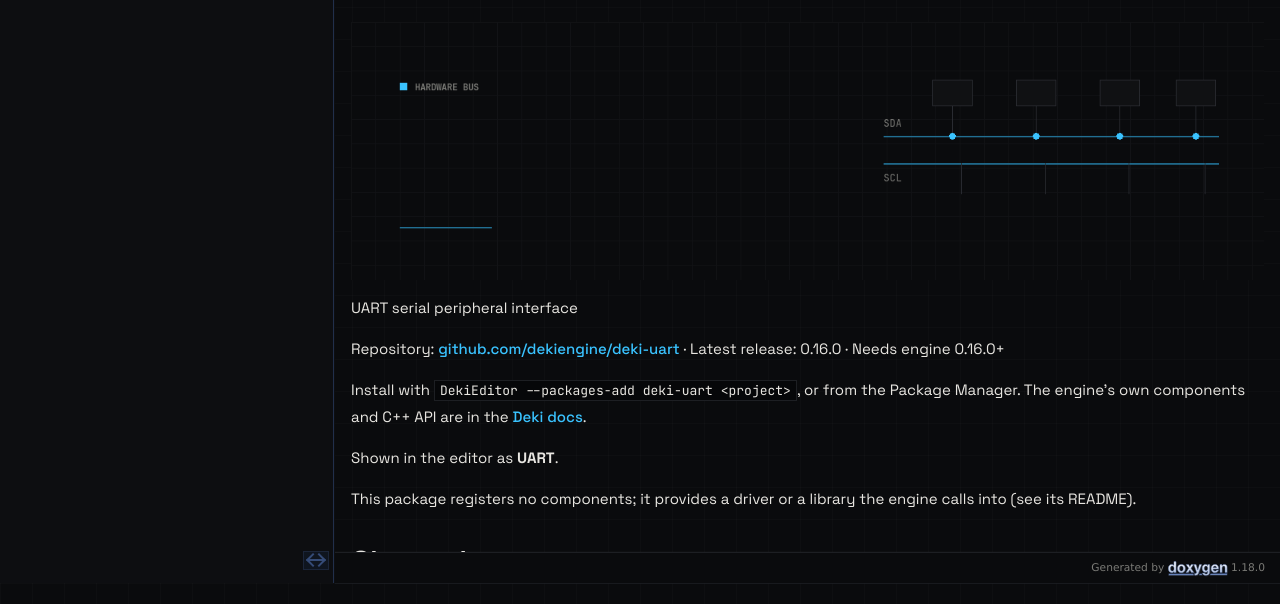
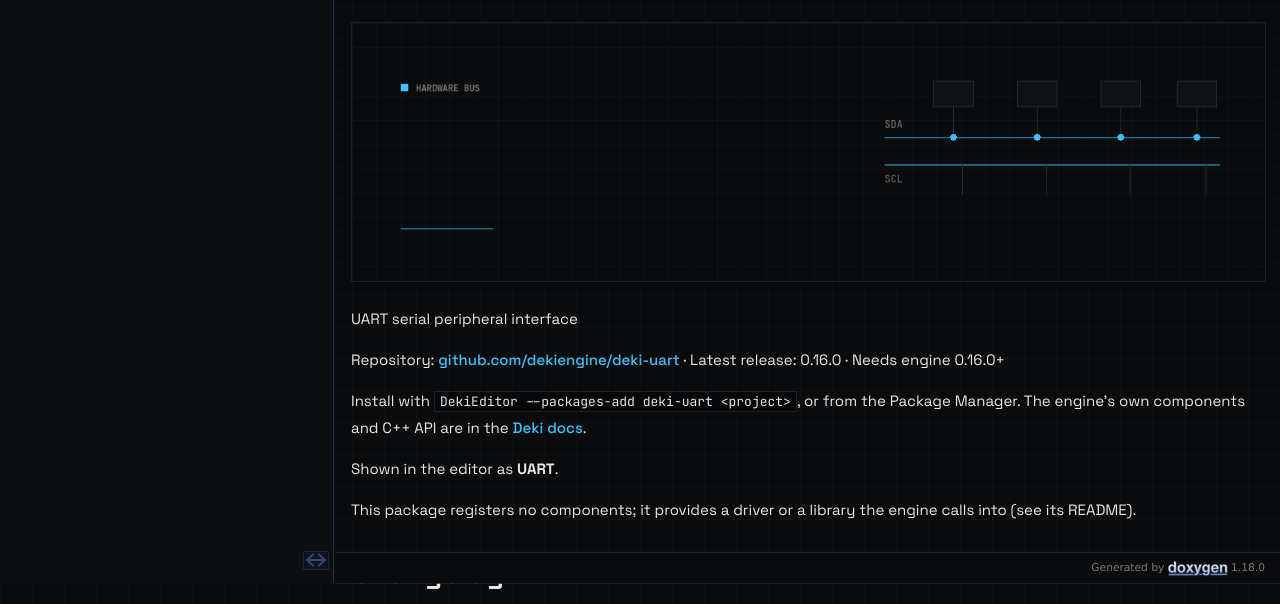
Before and after one commit to dekiengine/deki-uart, a plain HTML site: page index.html in a window 1280 px wide. Shown: the part 217-821 px from the top of the page. Drawn offline with Linux system fonts and the light colour scheme.

Commit message:
Docs for deki-uart from deki-editor a9dff6a

```diff
--- a/deki.css
+++ b/deki.css
@@ -469,3 +469,26 @@ div.contents table.markdownTable td:first-child {
     font-size: 11px;
 }
 #nav-path li.footer { color: var(--page-secondary-foreground-color); }
+
+/* The package header image. Two files, one drawing: the wide banner, and an
+ * upright cut for a phone, where the banner's schematic would land at about
+ * 120 pixels across, present but not legible. The page carries both and this
+ * chooses; a <picture> would be the honest way to say it, but doxygen drops
+ * tags it does not know and picture is one of them.
+ *
+ * Matched on the file name because that is all doxygen leaves to match on: it
+ * emits every markdown image as <img class="inline"> and keeps nothing else.
+ * Covers are the only deki-*.png a package page has. */
+p img[src^="deki-"] {
+    display: block;
+    width: 100%;
+    height: auto;
+    margin: 4px 0 24px;
+    border: 1px solid var(--separator-color);
+}
+p img[src$="-sm.png"] { display: none; }
+
+@media (max-width: 640px) {
+    p img[src^="deki-"]:not([src$="-sm.png"]) { display: none; }
+    p img[src$="-sm.png"] { display: block; }
+}
--- a/index.html
+++ b/index.html
@@ -101,10 +101,9 @@ document.addEventListener('DOMContentLoaded',() => { initNavTree('index.html',''
 </div><!--header-->
 <div class="contents">
 <div class="textblock"><p><a class="anchor" id="mainpage"></a></p>
-<div class="image">
-<img src="deki-uart.png" alt=""/>
-</div>
-    <p>UART serial peripheral interface</p>
+<p><img src="deki-uart.png" alt="" class="inline"/>    </p>
+<p><img src="deki-uart-sm.png" alt="" class="inline"/>    </p>
+<p>UART serial peripheral interface</p>
 <p>Repository: <a href="https://github.com/dekiengine/deki-uart">github.com/dekiengine/deki-uart</a> · Latest release: 0.16.0 · Needs engine 0.16.0+</p>
 <p>Install with <span class="tt">DekiEditor --packages-add deki-uart &lt;project&gt;</span>, or from the Package Manager. The engine's own components and C++ API are in the <a href="https://dekiengine.github.io/docs/">Deki docs</a>.</p>
 <p>Shown in the editor as <b>UART</b>.</p>
```
Also changed, not shown: deki-uart-sm.png (added).
